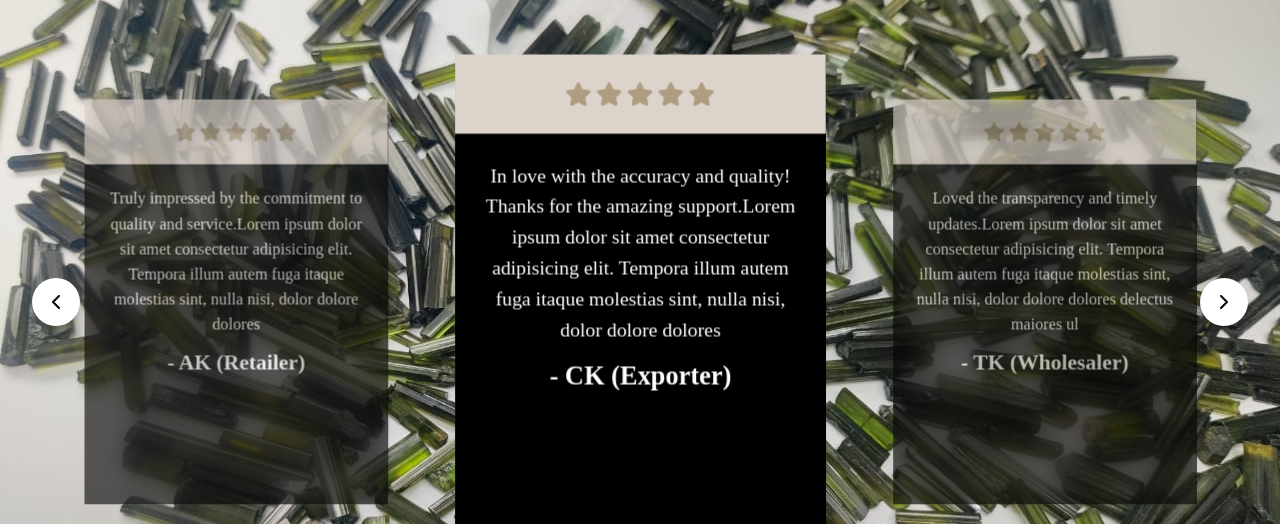
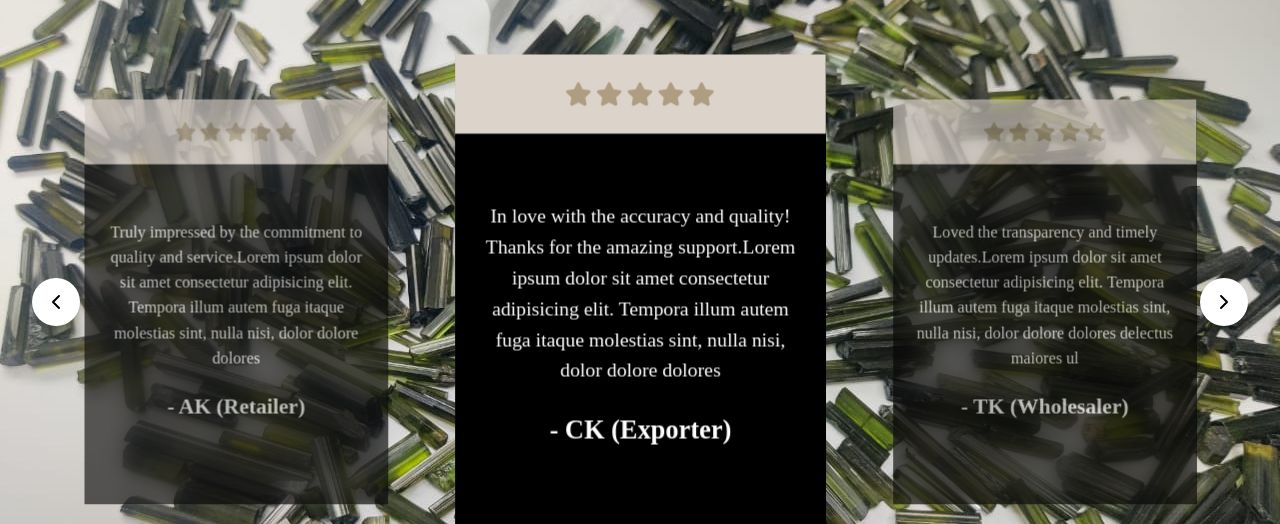
Before and after one commit to JatinMehta007/Freelance-project, a React (Vite) app: page / in a window 1280 px wide. Shown: the part 3560-4084 px from the top of the page. Built offline with nearby package versions, Linux system fonts and the light colour scheme; a web font is replaced by a local one.

Commit message:
justify-center

```diff
--- a/src/pages/testimonials.jsx
+++ b/src/pages/testimonials.jsx
@@ -80,8 +80,8 @@ export const TestimonialSlider = () => {
                     ))}
                 </div>
                     </div>
-                    <div className="p-6">
-                <p style={{ fontFamily: '"Times New Roman", Times, serif' }}  className="text-sm md:text-lg text-center mb-3  ">{item.text}</p>
+                    <div className="p-6 top-1/12 relative">
+                <p style={{ fontFamily: '"Times New Roman", Times, serif' }}  className="text-sm md:text-lg text-center mb-6  ">{item.text}</p>
                 <p style={{ fontFamily: '"Times New Roman", Times, serif' }}  className="text-2xl font-semibold text-center font-playfair">- {item.author}</p>
                     </div>
               </div>
```
